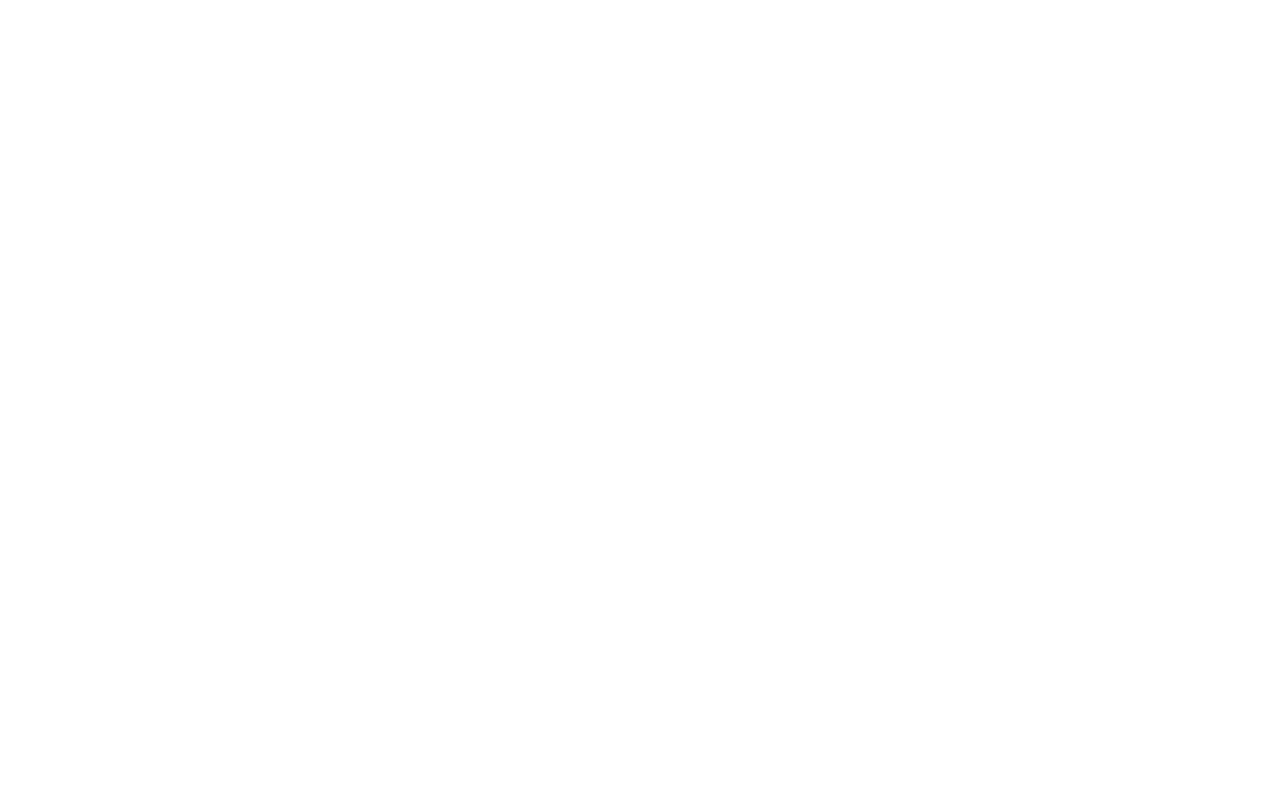
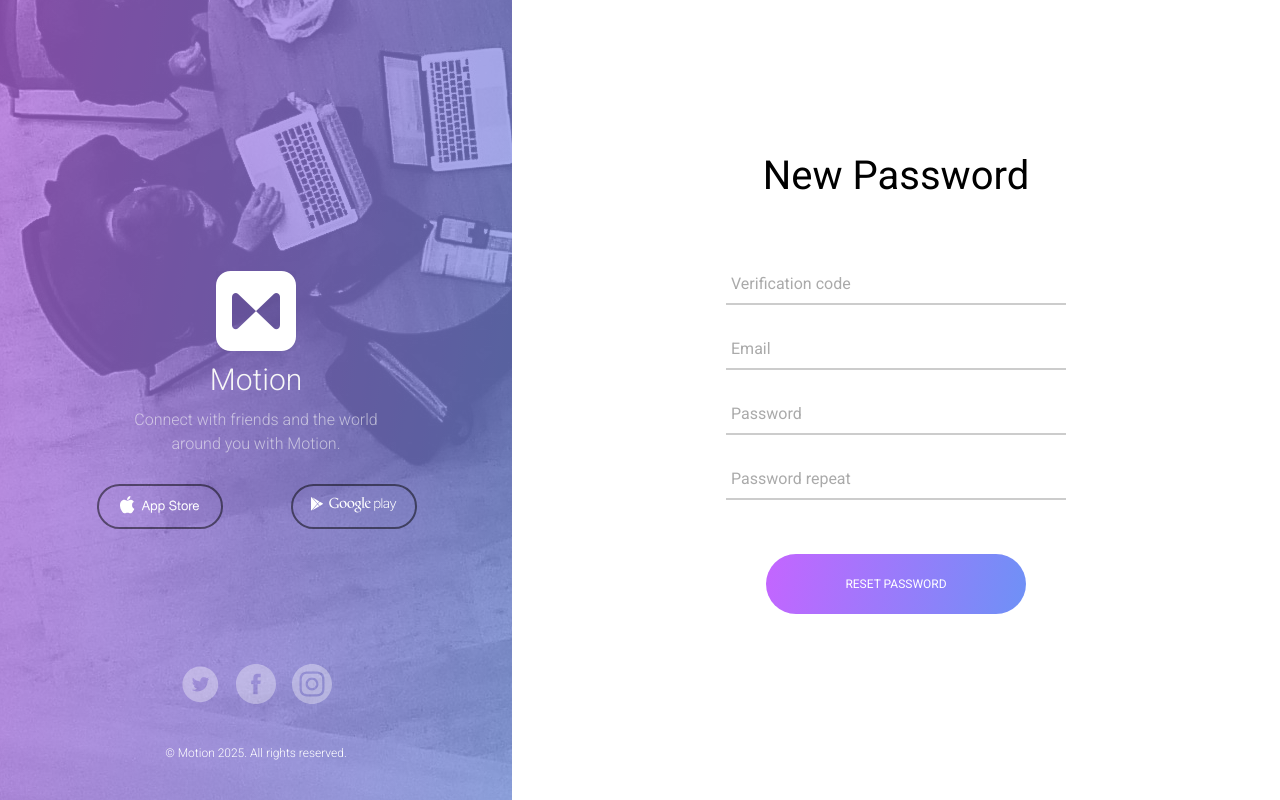
Before and after one commit to JoelEmmanuel795/Ripple-Social-Media, a React (Vite) app: page /auth/password-reset/verification in a window 1280 px wide. Before the commit this address had no page. Built offline with nearby package versions, Linux system fonts and the light colour scheme.

Commit message:
fixed signup

```diff
--- a/src/App.jsx
+++ b/src/App.jsx
@@ -9,7 +9,9 @@ import Friends from './pages/Friends';
 import ForgotPassword from './pages/ForgotPassword';
 import Verification from './pages/Verification';
 
+
 import Profile from './pages/Profile';
+import PasswordVerification from './pages/PasswordVerification';
 
 function App() {
     return (
@@ -20,6 +22,7 @@ function App() {
                 <Route path='verification' element={<Verification/>}/>
                 <Route path="login" element={<Login />} />
                 <Route path='password-reset' element={<ForgotPassword/>}/>
+                <Route path='password-reset/verification' element={<PasswordVerification/>}/>
             </Route>
             <Route element={<ProtectedLayout />}>
                 <Route path="posts/:filter" element={<PostContainer />} />
--- a/src/components/SignupEmailForm/SignupEmailForm.jsx
+++ b/src/components/SignupEmailForm/SignupEmailForm.jsx
@@ -1,22 +1,33 @@
 import { Link } from 'react-router';
 import emailSVG from '../../assets/svgs/mail.svg';
-import useFetch from '../../utils/useFetch';
-import { useEffect } from 'react';
+import axios from 'axios';
+import { useState } from 'react';
 
-const SignupEmailForm = ({ setFormData, goNext }) => {
+import SignupConfirmation from '../../components/SignupConfirmation/SignupConfirmation'
 
+const SignupEmailForm = () => {
 
-    const handleOnSubmit = (event) => {
+    const [step, setStep] = useState(1);
+    const nextStep = () => setStep((prev) => prev + 1)
+
+    const handleOnSubmit = async (event) => {
         event.preventDefault();
-        setFormData(event.target[0].value);
-        goNext();
+        try {
+            const email = event.target[0].value
+            const response = await axios.post('https://motion.propulsion-home.ch/backend/api/auth/registration/', {email: email})
+            nextStep();
+        }
+        catch(error) {
+            alert(Object.values(error.response.data).flat().join('\n'), '\n Please try again!')
+        }
+
     };
 
 
 
     return (
         <>
-            <div className="container-right">
+            {step === 1 && <div className="container-right">
                 <div className="header">
                     Already have an account?
                     <Link to={'/auth/login'} className="button-signup">SIGN IN</Link>
@@ -40,7 +51,8 @@ const SignupEmailForm = ({ setFormData, goNext }) => {
                         </form>
                     </div>
                 </div>
-            </div>
+            </div>}
+            {step === 2 && <SignupConfirmation/>}
         </>
     );
 };
--- a/src/components/SignupVerification/SignupVerification.jsx
+++ b/src/components/SignupVerification/SignupVerification.jsx
@@ -1,8 +1,9 @@
 
-import useFetch from '../../utils/useFetch'
+
 import { useNavigate } from 'react-router'
 import '../../sass/pages/login.scss'
 import { useState } from 'react';
+import axios from 'axios';
 
 
 
@@ -10,16 +11,21 @@ export default function SignupVerification () {
 
     const [formData, setFormData] = useState({});
 
-    const {sendRequest} = useFetch()
     const navigate = useNavigate()
 
     const addValues = (id, value) => {
         setFormData({...formData, [id]: value})
     }
 
-    const sendPost = () => {
-        sendRequest('/auth/registration/validation/', formData, 'patch')
+    const sendPost = async() => {
+        try{
+            const response = await axios.patch('https://motion.propulsion-home.ch/backend/api/auth/registration/validation/', formData);
             navigate('/auth/login')
+        }
+        catch(error) {
+            alert(Object.values(error.response.data).flat().join('\n'), '\n Please try again!')
+        }
+
     }
 
 
--- a/src/pages/ForgotPassword.jsx
+++ b/src/pages/ForgotPassword.jsx
@@ -1,25 +1,29 @@
 import { Link } from "react-router"
 import emailSVG from '../assets/svgs/mail.svg';
-import useFetch from "../utils/useFetch";
 import { useState } from "react";
 import checkmark from '../assets/svgs/checkmark.svg';
 import { useNavigate } from "react-router";
+import axios from "axios";
 
 export default function ForgotPassword ({changeStage}) {
 
     const [stage, setstage] = useState(false)
     const [email, setEmail] = useState('')
 
-    const {sendRequest, error} = useFetch()
+
     const navigate = useNavigate()
 
-    const handleOnSubmit = (event) => {
+    const handleOnSubmit = async (event) => {
         event.preventDefault()
         const emailSend = event.target[0].value
         setEmail(emailSend)
-        sendRequest('/auth/password-reset/', {email: emailSend}, 'post')
-        setstage(true)
-
+        try{
+            const response = await axios.post('https://motion.propulsion-home.ch/backend/api/auth/password-reset/', {email: emailSend})
+            setstage(true)
+        }
+        catch (error) {
+            alert(Object.values(error.response.data).flat().join('\n'), '\n Please try again!')
+        }
     }
 
     return <>
@@ -63,7 +67,7 @@ export default function ForgotPassword ({changeStage}) {
                             />
                             <p>Wev'e sent a reset code to yout email<br/>{email}</p>
                             <button className="button-login"
-                                    onClick={() => navigate('/auth/verification')}>
+                                    onClick={() => navigate('verification')}>
                                 CONTINUE
                             </button>
                         </div>
--- /dev/null
+++ b/src/pages/PasswordVerification.jsx
@@ -0,0 +1,84 @@
+import { useNavigate } from "react-router"
+import '../sass/pages/login.scss'
+import { useState } from "react"
+import axios from "axios"
+
+export default function PasswordVerification () {
+
+    const [formData, setFormData] = useState({});
+    const navigate = useNavigate()
+
+    const addValues = (id, value) => {
+        setFormData({...formData, [id]: value})
+    }
+
+    const handleOnChange = (event) => {
+        addValues(event.target.id, event.target.value)
+    }
+
+    const sendPatch = async() => {
+        try{
+            const response = await axios.patch('https://motion.propulsion-home.ch/backend/api/auth/password-reset/validation/', formData);
+            navigate('/auth/login')
+        }
+        catch(error) {
+            alert(Object.values(error.response.data).flat().join('\n'), '\n Please try again!')
+        }
+
+    }
+
+    const handleSubmit = (event) => {
+        event.preventDefault();
+        sendPatch();
+    }
+
+    return <div className="container-right">
+        <div className="form-container" >
+            <div className="content-inner" >
+                <h2>New Password</h2>
+                    <form
+                        method="post"
+                        style={{paddingBottom: '35px'}}
+                        onChange={handleOnChange}
+                        onSubmit={handleSubmit}>
+
+                            <div className="form-field" style={{width: "100%"}}>
+                                <div className="input-wrapper" >
+                                    <input type="text" required id="code" />
+                                    <label htmlFor="code">Verification code</label>
+                                </div>
+                            </div>
+
+                            <div className="form-field" style={{width: "100%"}}>
+                                <div className="input-wrapper">
+                                    <input type="text" required id="email" />
+                                    <label>Email</label>
+                                </div>
+                            </div>
+
+                            <div className="form-field" style={{width: "100%"}}>
+                                <div className="input-wrapper">
+                                    <input type="password" required id="password" />
+                                    <label>Password</label>
+                                </div>
+                            </div>
+
+                            <div className="form-field" style={{width: "100%"}}>
+                                <div className="input-wrapper">
+                                    <input type="password" required id="password_repeat" />
+                                    <label>Password repeat</label>
+                                </div>
+                            </div>
+
+                            <input
+                                type="submit"
+                                value="RESET PASSWORD"
+                                className="button-login"
+                                style={{marginTop: '30px'}}
+                            />
+
+                        </form>
+            </div>
+        </div>
+    </div>
+}
--- a/src/pages/Signup.jsx
+++ b/src/pages/Signup.jsx
@@ -1,47 +1,15 @@
-import { useEffect, useState } from 'react';
 import SignupEmailForm from '../components/SignupEmailForm/SignupEmailForm';
-import SignupConfirmation from '../components/SignupConfirmation/SignupConfirmation';
-import useFetch from '../utils/useFetch';
 
 
 
 
 
 export default function SignUp() {
-    const [step, setStep] = useState(1);
-    const [emailFormData, setEmailFormData] = useState({ email: '' });
-
-    const {sendRequest, resData, error, isError} = useFetch()
-
-
-    const nextStep = () => setStep((prev) => prev + 1);
-
-    useEffect(() => {
-        if(emailFormData.email){
-            sendRequest('/auth/registration/', emailFormData, 'post')
-            console.log('Main SignUp', emailFormData);
-            console.log('resData: 123', resData);
-        }
-
-
-    }, [emailFormData]);
-
-
-
 
     return (
         <>
-            {step === 1 && (
-                <SignupEmailForm
-                    setFormData={(email) => setEmailFormData({ email })}
-                    goNext={nextStep}
-                />
-            )}
-            {step === 2 && (
-                <SignupConfirmation
-                    email={emailFormData.email}
-                />
-            )}
+
+                <SignupEmailForm/>
 
         </>
     );
--- a/src/utils/useFetch.js
+++ b/src/utils/useFetch.js
@@ -77,7 +77,7 @@ const useFetch = () => {
         } catch (error) {
             console.log(error);
             setError(error);
-            alert(Object.values(error.response.data).flat().join('\n'), '\n Please try again!')
+
         } finally {
             setIsLoading(false);
         }
```
